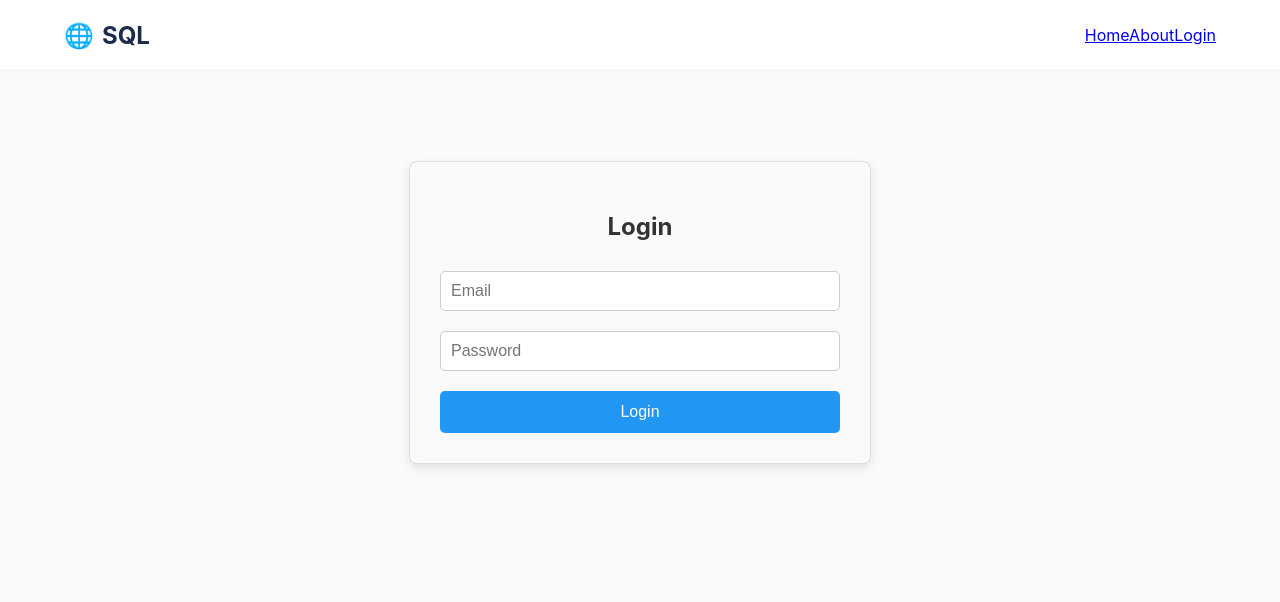
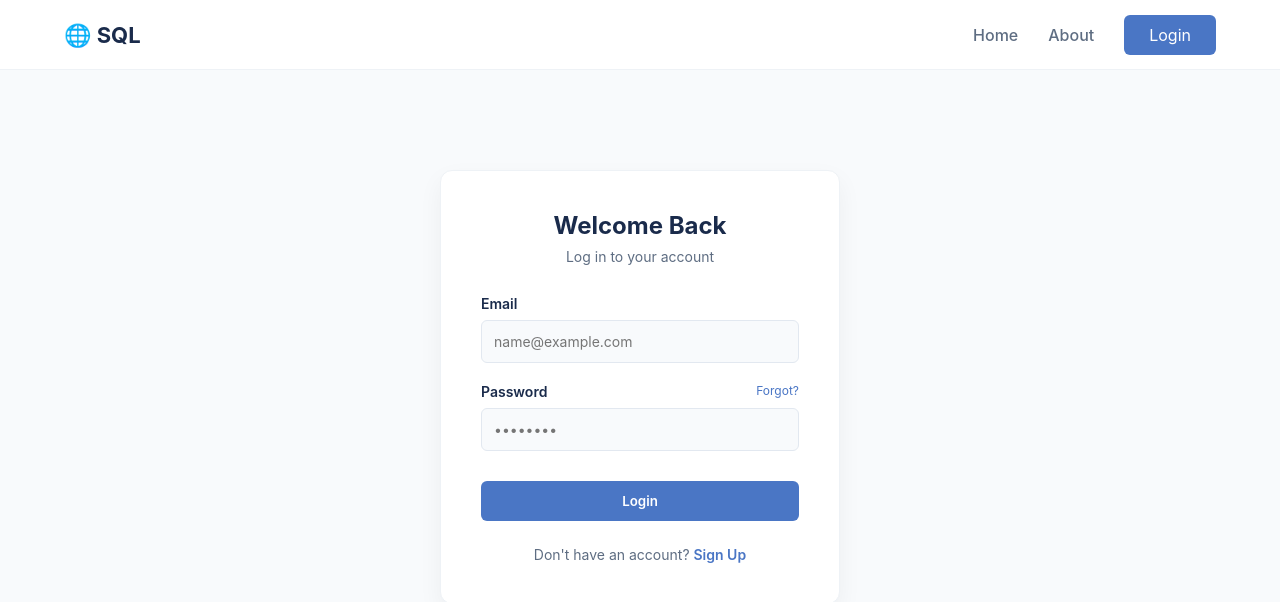
Before and after one commit to OlgaLishko2/SQL-Auto-Grader-Lite-APP, a React (Create React App) app: page /login in a window 1280 px wide. Shown: the top 602 px of the page. Built offline with nearby package versions, Linux system fonts and the light colour scheme.

Commit message:
UI: Login, Register, Home, About

```diff
--- a/src/App.css
+++ b/src/App.css
@@ -1,25 +1,65 @@
+* {
+  margin: 0;
+  padding: 0;
+  box-sizing: border-box;
+  font-family: 'Inter', sans-serif;
+}
 
 .app-wrapper {
   display: flex;
   flex-direction: column;
   min-height: 100vh;
-  background-color: #f8fafc;
 }
 
+.navbar {
+  height: 70px;
+  background: #fff;
+  border-bottom: 1px solid #eef2f6;
+  display: flex;
+  align-items: center;
+  position: sticky;
+  top: 0;
+  z-index: 100;
+}
+
+.nav-container {
+  width: 90%;
+  max-width: 1200px;
+  margin: 0 auto;
+  display: flex;
+  justify-content: space-between;
+  align-items: center;
+}
+
+.nav-links {
+  display: flex;
+  align-items: center;
+  gap: 30px;
+}
+
+.nav-item {
+  text-decoration: none;
+  color: #5e6d82;
+  font-weight: 500;
+}
+
+.logo {
+  text-decoration: none;
+  font-size: 22px;
+  font-weight: 700;
+  color: #1a2b4b;
+}
+
+.login-button {
+  background: #4a76c5;
+  color: #fff !important;
+  padding: 10px 25px;
+  border-radius: 6px;
+  text-decoration: none;
+}
 
 .main-content {
-  max-width: 1200px;
-  margin: 40px auto;
-  padding: 0 20px;
+  flex: 1;
+  background-color: #f8fafc;
   width: 100%;
-  box-sizing: border-box;
 }
-
-
-.about-card {
-  background: #ffffff;
-  padding: 30px;
-  border-radius: 8px;
-  border: 1px solid #eef2f6;
-  box-shadow: 0 2px 4px rgba(0,0,0,0.05);
-}
--- a/src/App.js
+++ b/src/App.js
@@ -1,4 +1,3 @@
-
 import React from "react";
 import { BrowserRouter as Router, Routes, Route, Link } from "react-router-dom";
 import Home from "./components/home/Home";
@@ -11,12 +10,9 @@ function App() {
   return (
     <Router>
       <div className="app-wrapper">
-
         <nav className="navbar">
           <div className="nav-container">
-            <Link to="/" className="logo">
-              <span className="logo-icon">🌐</span> SQL
-            </Link>
+            <Link to="/" className="logo">🌐 SQL</Link>
             <div className="nav-links">
               <Link to="/" className="nav-item">Home</Link>
               <Link to="/about" className="nav-item">About</Link>
@@ -24,7 +20,6 @@ function App() {
             </div>
           </div>
         </nav>
-
 
         <main className="main-content">
           <Routes>
@@ -34,7 +29,6 @@ function App() {
             <Route path="/about" element={<About />} />
           </Routes>
         </main>
-
       </div>
     </Router>
   );
--- a/src/components/home/Home.css
+++ b/src/components/home/Home.css
@@ -1,42 +1,65 @@
-.navbar {
-  height: 70px;
-  background: #fff;
-  border-bottom: 1px solid #eef2f6;
-  display: flex;
-  align-items: center;
+
+.home-container {
+  text-align: center;
+  padding: 80px 20px;
+  background: linear-gradient(180deg, #f0f7ff 0%, #ffffff 100%);
 }
 
-.nav-container {
-  width: 90%;
-  max-width: 1200px;
-  margin: 0 auto;
-  display: flex;
-  justify-content: space-between;
-  align-items: center;
+.hero h1 {
+  font-size: 48px;
+  color: #1a2b4b;
+  margin-bottom: 40px;
 }
 
-.logo {
-  font-size: 24px;
-  font-weight: 700;
-  text-decoration: none;
-  color: #1a2b4b;
-  display: flex;
-  align-items: center;
-  gap: 8px;
+.start-btn {
+  background-color: #4a76c5;
+  color: white;
+  padding: 16px 40px;
+  border: none;
+  border-radius: 6px;
+  font-size: 18px;
+  font-weight: 600;
+  cursor: pointer;
+  margin-top: 30px;
+  margin-bottom: 30px;
 }
 
-.nav-menu a {
-  margin: 0 20px;
-  text-decoration: none;
-  color: #5e6d82;
-  font-weight: 500;
+.features-grid {
+  display: flex;
+  justify-content: center;
+  gap: 30px;
+  margin-top: 60px;
 }
 
-.login-btn-blue {
-  background: #4a76c5;
-  color: #fff !important;
-  padding: 10px 28px;
-  border-radius: 6px;
-  text-decoration: none;
-  font-weight: 600;
+.feature-card {
+  background: white;
+ padding: 20px 20px;
+  width: 300px;
+  box-shadow: 0 4px 15px rgba(0,0,0,0.05);
+  display: flex;
+  flex-direction: column;
+  align-items: center;
+  text-align: center;
 }
+
+
+.feature-card .icon {
+  font-size: 30px;
+  margin-bottom: 20px;
+}
+
+
+.feature-card h3 {
+  font-size: 20px;
+  color: #1a2b4b;
+  margin-bottom: 15px;
+
+}
+
+
+.feature-card p {
+  font-size: 15px;
+  color: #5e6d82;
+  line-height: 1.6;
+
+}
--- a/src/components/home/Home.js
+++ b/src/components/home/Home.js
@@ -7,7 +7,9 @@ function Home() {
 
   return (
     <div className="home-container">
-      {/* Hero Section как на Figure 1 */}
+
+
+
       <section className="hero">
         <h1>SQL Practice Platform</h1>
         <p>Learn SQL interactively in your browser using real datasets.</p>
@@ -16,7 +18,7 @@ function Home() {
         </button>
       </section>
 
-      {/* Explore Features Section */}
+
       <section className="features">
         <h2>Explore Features</h2>
         <div className="features-grid">
--- a/src/components/login/Login.css
+++ /dev/null
@@ -1,45 +0,0 @@
-/* Login.css */
-.container {
-  max-width: 400px;
-  margin: 50px auto;
-  padding: 30px;
-  border: 1px solid #ddd;
-  border-radius: 8px;
-  box-shadow: 0 4px 10px rgba(0,0,0,0.1);
-  text-align: center;
-  background-color: #fafafa;
-}
-
-.title {
-  margin-bottom: 20px;
-  color: #333;
-}
-
-.form {
-  display: flex;
-  flex-direction: column;
-}
-
-.input {
-  padding: 10px;
-  margin: 10px 0;
-  border-radius: 5px;
-  border: 1px solid #ccc;
-  font-size: 16px;
-}
-
-.button-login {
-  padding: 12px;
-  margin-top: 10px;
-  border: none;
-  border-radius: 5px;
-  background-color: #2196f3;
-  color: #fff;
-  font-size: 16px;
-  cursor: pointer;
-}
-
-.message {
-  margin-top: 15px;
-  font-weight: bold;
-}
--- a/src/components/login/Login.js
+++ b/src/components/login/Login.js
@@ -1,67 +1,35 @@
-import React, { useState } from "react";
-import { auth, db } from "../../firebase";
-import { signInWithEmailAndPassword } from "firebase/auth";
-import { doc, getDoc } from "firebase/firestore";
+import React from "react";
 import { useNavigate } from "react-router-dom";
-import "./Login.css";
+import "../register/Register.css";
 
 function Login() {
-  const [email, setEmail] = useState("");
-  const [password, setPassword] = useState("");
-  const [message, setMessage] = useState("");
   const navigate = useNavigate();
 
-  const handleLogin = async (e) => {
-    e.preventDefault();
-    if (!email || !password) {
-      setMessage("⚠️ Please enter email and password");
-      return;
-    }
+  return (
+    <div className="auth-container">
+      <div className="auth-card">
+        <h2>Welcome Back</h2>
+        <p className="auth-subtitle">Log in to your account</p>
 
-    try {
-      const userCredential = await signInWithEmailAndPassword(auth, email, password);
-      const user = userCredential.user;
+        <form className="auth-form">
+          <div className="form-group">
+            <label>Email</label>
+            <input type="email" placeholder="name@example.com" />
+          </div>
+          <div className="form-group">
+            <div className="label-row">
+              <label>Password</label>
+              <span className="forgot-link">Forgot?</span>
+            </div>
+            <input type="password" placeholder="••••••••" />
+          </div>
+          <button type="submit" className="auth-btn">Login</button>
+        </form>
 
-      const docRef = doc(db, "users", user.uid);
-      const docSnap = await getDoc(docRef);
-
-      if (docSnap.exists()) {
-        const data = docSnap.data();
-        if (data.role !== "student") {
-          setMessage("❌ You are not allowed to login as a student");
-          return;
-        }
-        setMessage("✅ Login successful");
-        navigate("/"); // пока редирект на главную
-      } else {
-        setMessage("❌ No user data found");
-      }
-    } catch (error) {
-      setMessage(`❌ ${error.message}`);
-    }
-  };
-
-  return (
-    <div className="container">
-      <h2 className="title">Login</h2>
-      <form onSubmit={handleLogin} className="form">
-        <input
-          type="email"
-          placeholder="Email"
-          value={email}
-          onChange={(e) => setEmail(e.target.value)}
-          className="input"
-        />
-        <input
-          type="password"
-          placeholder="Password"
-          value={password}
-          onChange={(e) => setPassword(e.target.value)}
-          className="input"
-        />
-        <button type="submit" className="button-login">Login</button>
-      </form>
-      {message && <p className="message">{message}</p>}
+        <p className="auth-footer">
+          Don't have an account? <span onClick={() => navigate("/register")}>Sign Up</span>
+        </p>
+      </div>
     </div>
   );
 }
--- a/src/components/register/Register.css
+++ b/src/components/register/Register.css
@@ -1,45 +1,108 @@
-/* Register.css */
-.container {
-  max-width: 400px;
-  margin: 50px auto;
-  padding: 30px;
-  border: 1px solid #ddd;
-  border-radius: 8px;
-  box-shadow: 0 4px 10px rgba(0, 0, 0, 0.1);
-  text-align: center;
-  background-color: #fafafa;
+.auth-container {
+  padding: 100px 20px;
+  display: flex;
+  justify-content: center;
 }
 
-.title {
-  margin-bottom: 20px;
-  color: #333;
+.auth-card {
+  background: white;
+  padding: 40px;
+  border-radius: 12px;
+  border: 1px solid #eef2f6;
+  box-shadow: 0 10px 25px rgba(0,0,0,0.05);
+  width: 100%;
+  max-width: 400px;
+  text-align: center;
 }
 
-.form {
-  display: flex;
-  flex-direction: column;
+.auth-card h2 {
+  color: #1a2b4b;
+  margin-bottom: 8px;
 }
 
-.input {
-  padding: 10px;
-  margin: 10px 0;
-  border-radius: 5px;
-  border: 1px solid #ccc;
-  font-size: 16px;
+.auth-subtitle {
+  color: #5e6d82;
+  margin-bottom: 30px;
+  font-size: 14px;
 }
 
-.button-register {
+
+.form-group {
+  text-align: left;
+  margin-bottom: 20px;
+}
+
+.form-group label {
+  display: block;
+  font-size: 14px;
+  font-weight: 600;
+  color: #1a2b4b;
+  margin-bottom: 8px;
+}
+
+.form-group input {
+  width: 100%;
   padding: 12px;
+  border: 1px solid #e2e8f0;
+  border-radius: 6px;
+  background-color: #f8fafc;
+  font-size: 14px;
+}
+
+
+.auth-btn {
+  width: 100%;
+  padding: 12px;
+  background-color: #4a76c5;
+  color: white;
+  border: none;
+  border-radius: 6px;
+  font-weight: 600;
+  cursor: pointer;
   margin-top: 10px;
-  border: none;
-  border-radius: 5px;
-  background-color: #4caf50;
-  color: #fff;
-  font-size: 16px;
+}
+
+
+.social-btn {
+  padding: 10px;
+  border: 1px solid #e2e8f0;
+  border-radius: 6px;
+  background: white;
+  cursor: pointer;
+  font-weight: 500;
+}
+
+
+.divider span {
+  position: absolute;
+  top: -10px;
+  left: 50%;
+  transform: translateX(-50%);
+  background: white;
+  padding: 0 10px;
+  color: #94a3b8;
+  font-size: 12px;
+}
+
+.auth-footer {
+  margin-top: 25px;
+  font-size: 14px;
+  color: #5e6d82;
+}
+
+.auth-footer span {
+  color: #4a76c5;
+  cursor: pointer;
+  font-weight: 600;
+}
+
+.label-row {
+  display: flex;
+  justify-content: space-between;
+}
+
+.forgot-link {
+  font-size: 12px;
+  color: #4a76c5;
   cursor: pointer;
 }
-
-.message {
-  margin-top: 15px;
-  font-weight: bold;
-}
--- a/src/components/register/Register.js
+++ b/src/components/register/Register.js
@@ -1,36 +1,35 @@
-// src/components/register/Register.js
 import React from "react";
+import { useNavigate } from "react-router-dom";
 import "./Register.css";
 
 function Register() {
+  const navigate = useNavigate();
+
   return (
-    <div className="auth-page">
+    <div className="auth-container">
       <div className="auth-card">
-        <h2>Login or / Registertion</h2>
+        <h2>Create Account</h2>
+        <p className="auth-subtitle">Join the SQL Practice Platform</p>
 
         <form className="auth-form">
-          <div className="input-group">
+          <div className="form-group">
+            <label>Full Name</label>
+            <input type="text" placeholder="John Doe" />
+          </div>
+          <div className="form-group">
             <label>Email</label>
-            <input type="email" placeholder="Email" />
+            <input type="email" placeholder="name@example.com" />
           </div>
-
-          <div className="input-group">
+          <div className="form-group">
             <label>Password</label>
-            <input type="password" placeholder="Password" />
-            <span className="forgot-link">Forgot password?</span>
+            <input type="password" placeholder="••••••••" />
           </div>
-
-          <button className="main-submit-btn">Login</button>
+          <button type="submit" className="auth-btn">Sign Up</button>
         </form>
 
-        <div className="or-divider">or</div>
-
-        <div className="social-links">
-          <button className="soc-btn google">Continue with Google</button>
-          <button className="soc-btn github">Continue with GitHub</button>
-        </div>
-
-        <p className="switch-auth">New user? <a href="/login">Sign up here</a></p>
+        <p className="auth-footer">
+          Already have an account? <span onClick={() => navigate("/login")}>Login</span>
+        </p>
       </div>
     </div>
   );
```
Also changed, not shown: src/components/about/About.css (added, +53 -0 lines), src/components/about/About.js (+22 -52 lines).
